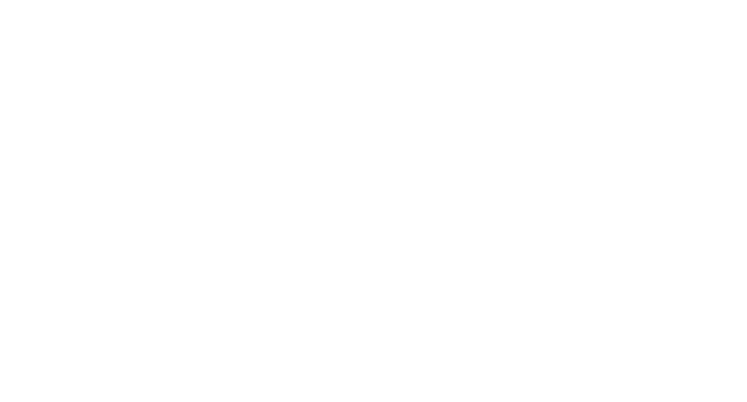
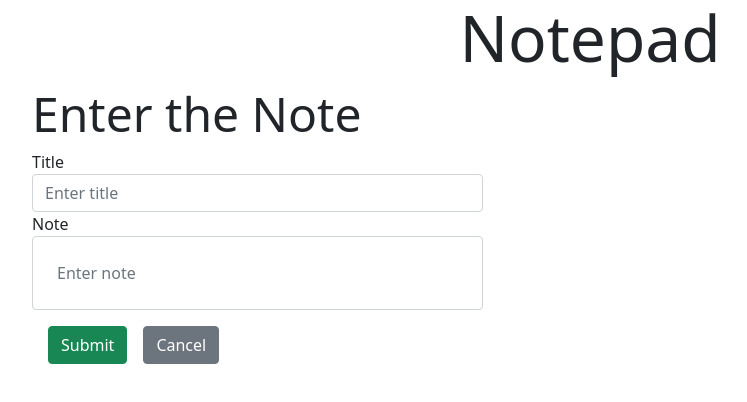
Before and after one commit to Komenpurity/Notepad, an Angular app: page / in a window 1280 px wide. Shown: the top 402 px of the page, without its empty margins (50-797 px from the left). Built offline with nearby package versions, Linux system fonts and the light colour scheme.

Commit message:
added form component

```diff
--- a/package.json
+++ b/package.json
@@ -18,6 +18,7 @@
     "@angular/platform-browser": "~12.2.0",
     "@angular/platform-browser-dynamic": "~12.2.0",
     "@angular/router": "~12.2.0",
+    "bootstrap": "^5.1.3",
     "rxjs": "~6.6.0",
     "tslib": "^2.3.0",
     "zone.js": "~0.11.4"
--- a/src/app/app.component.html
+++ b/src/app/app.component.html
@@ -0,0 +1 @@
+<app-note-form></app-note-form>
--- a/src/app/note-form/note-form.component.html
+++ b/src/app/note-form/note-form.component.html
@@ -1 +1,22 @@
-<p>note-form works!</p>
+<div class="container">
+    <div class="row">
+        <h3 class="display-3 text-center">Notepad</h3>
+
+      <div class="col-md-5">
+        <form>
+            <h5 class="display-5">Enter the Note</h5>
+            <div class="form-group">
+              <label for="title">Title</label>
+              <input type="title" class="form-control" id="title" aria-describedby="titleHelp" placeholder="Enter title">
+            </div>
+            <div class="form-group">
+              <label for="note">Note</label>
+              <input type="note" class="form-control p-4" id="note" placeholder="Enter note">
+            </div>
+            <button type="button" class="btn btn-success btm-sm m-3"> Submit </button>
+            <button type="button" class="btn btn-secondary"> Cancel </button>
+        </form>
+     </div>
+
+    </div>
+</div>
--- a/src/styles.css
+++ b/src/styles.css
@@ -1 +1,2 @@
 /* You can add global styles to this file, and also import other style files */
+@import "~bootstrap/dist/css/bootstrap.min.css";
```
Also changed, not shown: 1 other file (tests, documents, lock files or other folders).
